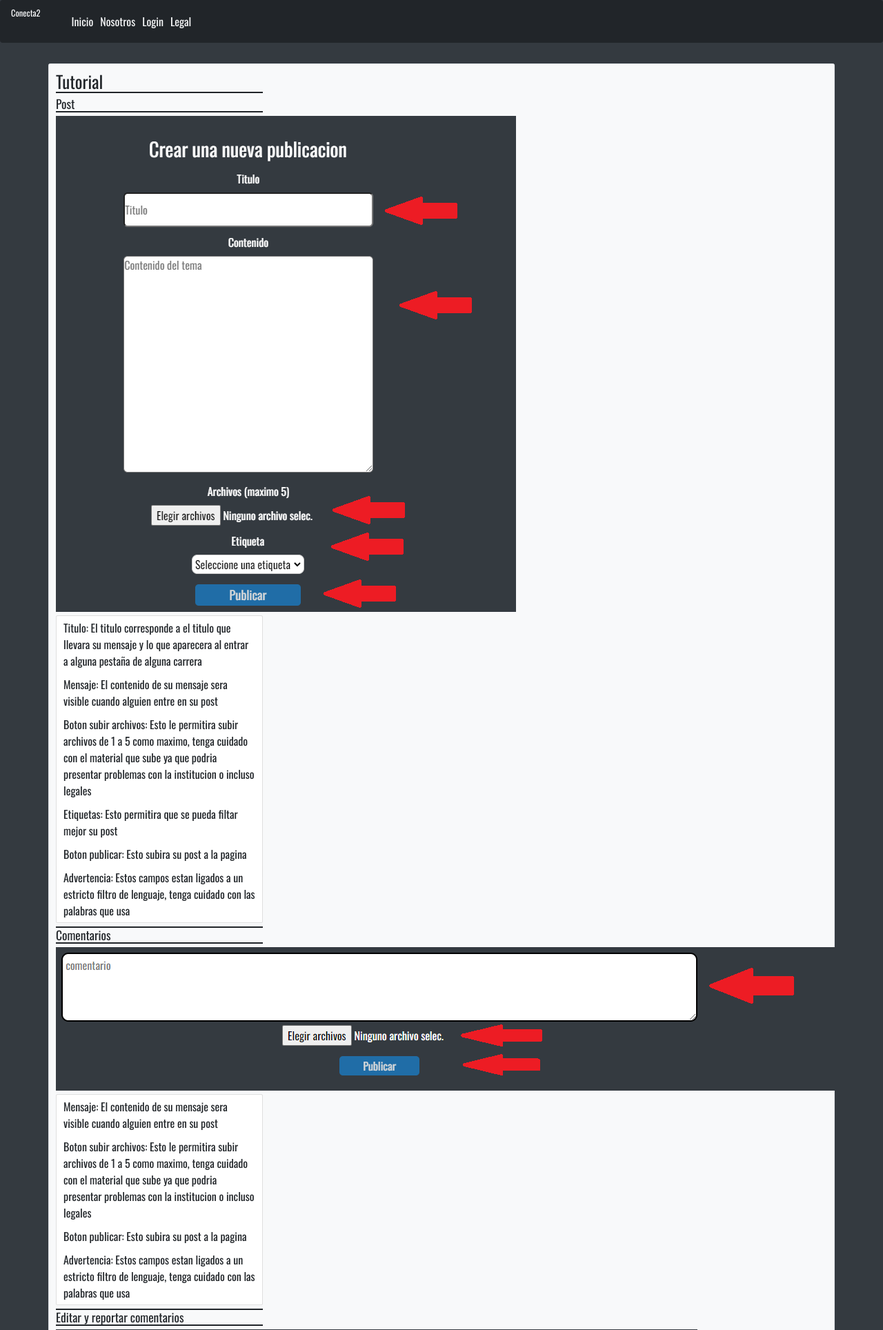
After one commit to Raul-Mena-dev/conecta2, a Flask app: page /tutorial in a window 1280 px wide; the page is wider, and only the part inside the window is pictured. The commit adds this page. Shown: the top 1928 px of that part at 69% size. Run offline with Flask 2, Linux system fonts and the light colour scheme; parts of the project's set-up code (start-up, migrations or seed data) failed here and were passed over; some libraries are stand-ins or nearby versions.

Commit message:
tutorial, diccionario

```diff
--- a/app/templates/botones-notificaciones.html
+++ b/app/templates/botones-notificaciones.html
@@ -5,6 +5,6 @@
         <a class="nav-item nav-link font-weight-bold text-light" href="{{url_for('publicaciones')}}" role="button">Publicaciones</a>
         <a class="nav-item nav-link font-weight-bold text-light" href="{{url_for('contra')}}" role="button">Cambiar contraseña</a>
         <a class="nav-item nav-link font-weight-bold text-light" href="{{url_for('reglas')}}" role="button">Reglamento</a>
-        <a class="nav-item nav-link font-weight-bold text-light" href="{{url_for('contra')}}" role="button">Tutorial</a>
+        <a class="nav-item nav-link font-weight-bold text-light" href="{{url_for('tutorial')}}" role="button">Tutorial</a>
     </div>
 </div>
--- /dev/null
+++ b/app/templates/tuto.html
@@ -0,0 +1,64 @@
+{% extends 'base.html' %}
+
+{% block body %}
+
+{% block navbar %}
+  {% include 'navbar.html' %}
+{% endblock %}
+
+
+{% block content %}
+<div class="container bg-light p-3 mt-5  border rounded border-bottom">
+    <h1 style="width: 30rem; border-bottom: 2px solid ;">Tutorial</h1>
+
+
+    <div style="width: 30rem; border-bottom: 2px solid ;">
+        <h3 style="width: 30rem; border-bottom: 2px solid ;">Post</h3>
+        <img src="{{url_for('static', filename='resources/1.png')}}" alt="">
+    <ul class="list-group mb-2 mt-2">
+        <li class="list-group-item"><span class="font-weight-bold">Titulo: </span>El titulo corresponde a el titulo que llevara su mensaje y lo que aparecera al entrar a alguna pestaña de alguna carrera </li>
+        <li class="list-group-item"><span class="font-weight-bold">Mensaje: </span> El contenido de su mensaje sera visible cuando alguien entre en su post</li>
+        <li class="list-group-item"><span class="font-weight-bold">Boton subir archivos: </span> Esto le permitira subir archivos de 1 a 5 como maximo, tenga cuidado con el material que sube ya que podria presentar problemas con la institucion o incluso legales</li>
+        <li class="list-group-item"><span class="font-weight-bold">Etiquetas: </span> Esto permitira que se pueda filtar mejor su post</li>
+        <li class="list-group-item"><span class="font-weight-bold">Boton publicar: </span> Esto subira su post a la pagina</li>
+        <li class="list-group-item"><span class="font-weight-bold">Advertencia: </span> Estos campos estan ligados a un estricto filtro de lenguaje, tenga cuidado con las palabras que usa</li>
+    </ul>
+    </div>
+    <div style="width: 30rem; border-bottom: 2px solid ;">
+        <h3 style="width: 30rem; border-bottom: 2px solid ;">Comentarios</h3>
+        <img src="{{url_for('static', filename='resources/2.png')}}" alt="">
+    <ul class="list-group mb-2 mt-2">
+        <li class="list-group-item"><span class="font-weight-bold">Mensaje: </span> El contenido de su mensaje sera visible cuando alguien entre en su post</li>
+        <li class="list-group-item"><span class="font-weight-bold">Boton subir archivos: </span> Esto le permitira subir archivos de 1 a 5 como maximo, tenga cuidado con el material que sube ya que podria presentar problemas con la institucion o incluso legales</li>
+        <li class="list-group-item"><span class="font-weight-bold">Boton publicar: </span> Esto subira su post a la pagina</li>
+        <li class="list-group-item"><span class="font-weight-bold">Advertencia: </span> Estos campos estan ligados a un estricto filtro de lenguaje, tenga cuidado con las palabras que usa</li>
+    </ul>
+    </div>
+    <div style="width: 30rem; border-bottom: 2px solid ;">
+        <h3 style="width: 30rem; border-bottom: 2px solid ;">Editar y reportar comentarios</h3>
+        <img src="{{url_for('static', filename='resources/3.png')}}" alt="">
+    <ul class="list-group mb-2 mt-2">
+        <li class="list-group-item"><span class="font-weight-bold">Boton rojo: </span> El boton rojo le permitira reportar el comentario si cree que es inapropiado</li>
+        <li class="list-group-item"><span class="font-weight-bold">Boton del lapiz: </span> Esto le permitira editar el texto de su comentario o el titulo y comentario de su post</li>
+
+    </ul>
+    </div>
+    <div style="width: 30rem; border-bottom: 2px solid ;">
+        <h3 style="width: 30rem; border-bottom: 2px solid ;">Cambiar contraseña</h3>
+        <img src="{{url_for('static', filename='resources/4.png')}}" alt="">
+    <ul class="list-group mb-2 mt-2">
+        <li class="list-group-item"><span class="font-weight-bold">Cambiar contraseña: </span> En su perfil de click en la opcion cambiar contraseña y lo llevara a la pagina para cambiar la contraseña</li>
+    </ul>
+    <img src="{{url_for('static', filename='resources/5.png')}}" alt="">
+    <ul class="list-group mb-2 mt-2">
+        <li class="list-group-item"><span class="font-weight-bold">Contraseña actual: </span> Se le pedira la contraseña actual de su cuenta</li>
+        <li class="list-group-item"><span class="font-weight-bold">Contraseña nueva: </span> Se le pedira la contraseña nueva que desea dejar </li>
+        <li class="list-group-item"><span class="font-weight-bold">Confirmacion de contraseña nueva: </span> Le pedira confirmar la contraseña nueva</li>
+        <li class="list-group-item"><span class="font-weight-bold">Boton cambiar: </span> Esto cambiara su contraseña</li>
+        <li class="list-group-item"><span class="font-weight-bold">Advertencia: </span> Este cambio no puede ser cambiado</li>
+    </ul>
+    </div>
+</div>
+
+{% endblock %}
+{% endblock %}
--- a/app/templates/verpost.html
+++ b/app/templates/verpost.html
@@ -42,9 +42,11 @@
 
                 <p>Crear una nueva publicacion</p>
                 <div class="titulo-new-post">
+                    <label for="titulo">Titulo</label>
                     <input type="text" placeholder="Titulo" name="titulo" autocomplete="off" required>
                 </div>
                 <div class="contenido-new-post">
+                    <label for="contenido">Mensaje</label>
                     <textarea name="contenido" placeholder="Contenido del tema" autocomplete="off" required></textarea>
                 </div>
                 <div class="contenido-new-post">
--- a/main.py
+++ b/main.py
@@ -8,6 +8,7 @@ import MySQLdb.cursors
 import re
 from werkzeug.utils import secure_filename
 import os
+import pandas as pd
 
 #CONFIGURACIONES
 app = create_app()
@@ -78,6 +79,11 @@ def legal():
 @app.route('/reglas')
 def reglas():
     return render_template('reglas.html')
+
+@app.route('/tutorial')
+def tutorial():
+    return render_template('tuto.html')
+
 
 #perfil
 @app.route('/perfil')
@@ -531,8 +537,6 @@ def listar():
     id_plantel = session['id_plantel']
     id_carrera = session['id_carrera']
     mostrar = True
-    print("plantel", id_plantel)
-    print("carrera ", id_carrera)
 
     today = date.today()
 
@@ -546,7 +550,6 @@ def listar():
         centroUni = cur.fetchall()
     except Exception as e:
         msg=str(e)
-        print(msg)
         return render_template('verpost.html',posts = posts, centroUni = centroUni, mostrar = mostrar, id_plantel = id_plantel, id_carrera = id_carrera, today = today)
     if posts == ():
         mostrar = False
@@ -604,27 +607,43 @@ def add_post():
             estado = 1
             titulo = request.form['titulo']
 
+            # Titulo de los post
             if modelo.prediccion([titulo]):
                 flash('Tu titulo contiene lenguaje inapropiado')
                 print(titulo)
                 return redirect(url_for('listar'))
-            if float(modelo.prediccion_prob([titulo])) > 0.40:
-                print(modelo.prediccion_prob([titulo]))
-                flash('Tu titulo contiene lenguaje inapropiado')
-                return redirect(url_for('listar'))
 
 
+            #comprobaccion por diccionario
+            df = pd.read_csv('app/model/malas_palabras.csv')
+            liTitulo = list(titulo.split(" "))
+            for palabra in liTitulo:
+                for mala in df["MALA_PALABRA"]:
+                    if palabra == mala:
+                        print(modelo.prediccion_prob([contenido]))
+                        flash('El contenido contiene lenguaje inapropiado')
+                        return redirect(url_for('listar'))
+
+            # Contenido de los post
             contenido = request.form['contenido']
 
             if modelo.prediccion([contenido]):
                 print(modelo.prediccion_prob([contenido]))
                 flash('El contenido contiene lenguaje inapropiado')
                 return redirect(url_for('listar'))
-            if float(modelo.prediccion_prob([contenido])) > 0.40:
-                print(modelo.prediccion_prob([contenido]))
-                flash('El contenido contiene lenguaje inapropiado')
-                return redirect(url_for('listar'))
 
+            #comprobaccion por diccionario
+            df = pd.read_csv('app/model/malas_palabras.csv')
+            liContenido = list(contenido.split(" "))
+            for palabra in liContenido:
+                for mala in df["MALA_PALABRA"]:
+                    if palabra == mala:
+                        print(modelo.prediccion_prob([contenido]))
+                        print("Funcino")
+                        flash('El contenido contiene lenguaje inapropiado')
+                        return redirect(url_for('listar'))
+
+            #carga de archivos e insercion en la base de datos
             if 'file' in request.files:
                 files = request.files.getlist('file')
                 files_size = len(files)
@@ -664,10 +683,15 @@ def add_comentario(id, matricula):
                 print(modelo.prediccion_prob([contenido]))
                 flash('El contenido contiene lenguaje inapropiado')
                 return redirect(url_for('mostrarpost',id = id))
-        if float(modelo.prediccion_prob([contenido])) > 0.40:
-            print(modelo.prediccion_prob([contenido]))
-            flash('El contenido contiene lenguaje inapropiado')
-            return redirect(url_for('mostrarpost',id = id))
+        #Contenido de la respuesta
+        df = pd.read_csv('app/model/malas_palabras.csv')
+        liContenido = list(contenido.split(" "))
+        for palabra in liContenido:
+            for mala in df["MALA_PALABRA"]:
+                if palabra == mala:
+                    print(modelo.prediccion_prob([contenido]))
+                    flash('El contenido contiene lenguaje inapropiado')
+                    return redirect(url_for('mostrarpost',id = id))
         if 'file' in request.files:
                 files = request.files.getlist('file')
                 files_size = len(files)
```
Also changed, not shown: app/static/js/scripts.js (+0 -33 lines), app/templates/login.html (+0 -13 lines), app/static/img/123.png (deleted), app/static/img/Areas_de_participacion.PNG (deleted), app/static/img/Traduccion.PNG (deleted), app/static/resources/1.png (added), app/static/resources/2.PNG (added), app/static/resources/3.png (added), app/static/resources/4.png (added), app/static/resources/5.png (added), 1 other file.
